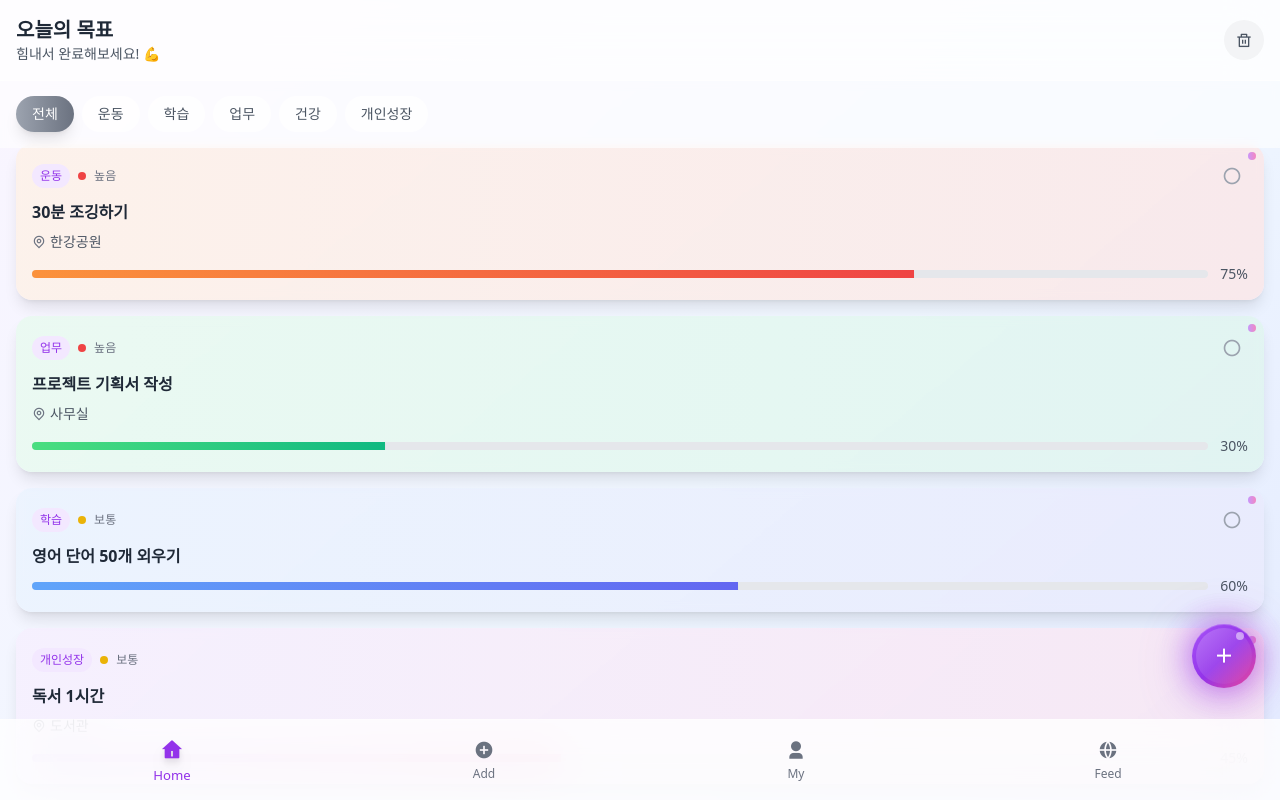
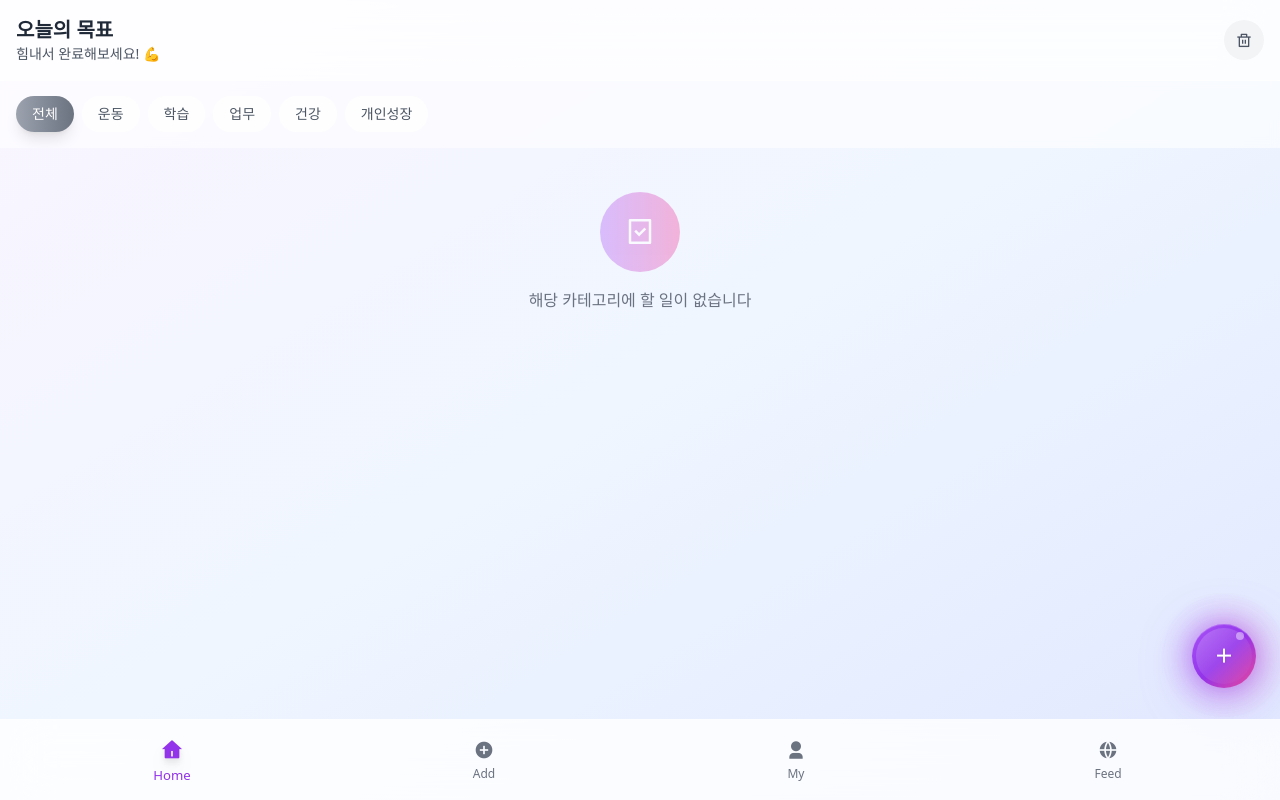
Before and after one commit to Hwanji2/Isang_WEB_prototype, a Next.js app in the folder isang/: page / in a window 1280 px wide. Shown: the top 800 px of the page. Built offline with nearby package versions, Linux system fonts and the light colour scheme.

Commit message:
할일 로컬호스트로 돌려버리기

```diff
--- a/isang/app/add/page.tsx
+++ b/isang/app/add/page.tsx
@@ -3,14 +3,27 @@
 import { useState } from 'react';
 import { useRouter } from 'next/navigation';
 import BottomNav from '../../components/BottomNav';
+import { useLocalStorage } from '../../hooks/useLocalStorage';
+
+interface Task {
+  id: string;
+  title: string;
+  category: string;
+  goal?: string;
+  dueDate?: string;
+  priority: 'low' | 'medium' | 'high';
+  completed: boolean;
+  createdAt: string;
+}
 
 export default function AddPage() {
   const router = useRouter();
+  const [tasks, setTasks] = useLocalStorage<Task[]>('tasks', []);
   const [taskTitle, setTaskTitle] = useState('');
   const [selectedCategory, setSelectedCategory] = useState('');
   const [selectedGoal, setSelectedGoal] = useState('');
   const [dueDate, setDueDate] = useState('');
-  const [priority, setPriority] = useState('medium');
+  const [priority, setPriority] = useState<'low' | 'medium' | 'high'>('medium');
 
   const categories = [
     { id: 'fitness', name: '운동', color: 'from-orange-400 to-red-500', icon: 'ri-run-line' },
@@ -36,7 +49,17 @@ export default function AddPage() {
 
   const handleSubmit = () => {
     if (taskTitle.trim() && selectedCategory) {
-      // Add task logic here
+      const newTask: Task = {
+        id: `task-${Date.now()}`,
+        title: taskTitle.trim(),
+        category: selectedCategory,
+        goal: selectedGoal,
+        dueDate: dueDate,
+        priority: priority,
+        completed: false,
+        createdAt: new Date().toISOString(),
+      };
+      setTasks([...tasks, newTask]);
       router.push('/');
     }
   };
@@ -118,7 +141,7 @@ export default function AddPage() {
             {priorities.map((p) => (
               <button
                 key={p.id}
-                onClick={() => setPriority(p.id)}
+                onClick={() => setPriority(p.id as 'low' | 'medium' | 'high')}
                 className={`flex-1 p-3 rounded-2xl text-sm font-medium transition-all duration-200 !rounded-button ${
                   priority === p.id
                     ? p.color
--- a/isang/app/my/page.tsx
+++ b/isang/app/my/page.tsx
@@ -1,8 +1,12 @@
+
 'use client';
 
 import { useState, useEffect, ChangeEvent } from 'react';
 import Link from 'next/link';
 import BottomNav from '../../components/BottomNav';
+
+import { useLocalStorage } from '../../hooks/useLocalStorage';
+
 
 // Define the user type for better type checking
 interface User {
@@ -14,7 +18,7 @@ interface User {
 }
 
 export default function MyPage() {
-  const [user, setUser] = useState<User>({
+  const [user, setUser] = useLocalStorage<User>('user', {
     name: '김이상',
     nickname: '@isang_achiever',
     avatar: 'https://readdy.ai/api/search-image?query=friendly%20Korean%20person%20profile%20photo%2C%20professional%20headshot%2C%20clean%20background%2C%20realistic%20portrait%20photography%2C%20natural%20lighting&width=120&height=120&seq=mypage1&orientation=squarish',
@@ -26,7 +30,7 @@ export default function MyPage() {
   const [editedName, setEditedName] = useState(user.name);
   const [editedAvatar, setEditedAvatar] = useState(user.avatar);
 
-  const [goals] = useState([
+  const [goals, setGoals] = useLocalStorage('goals', [
     { id: '1', name: '운동', progress: 85, target: 100, color: 'from-orange-400 to-red-500' },
     { id: '2', name: '학습', progress: 72, target: 100, color: 'from-blue-400 to-indigo-500' },
     { id: '3', name: '업무', progress: 90, target: 100, color: 'from-green-400 to-emerald-500' },
@@ -34,7 +38,7 @@ export default function MyPage() {
     { id: '5', name: '개인성장', progress: 55, target: 100, color: 'from-purple-400 to-pink-500' },
   ]);
 
-  const [badges, setBadges] = useState([
+  const [badges, setBadges] = useLocalStorage('badges', [
     { id: '1', name: '3일 연속', description: '3일 연속 할일 완료', icon: 'ri-fire-fill', color: 'from-orange-400 to-red-500', earned: true, progress: 3, target: 3 },
     { id: '2', name: '100점 돌파', description: '총 점수 100점 달성', icon: 'ri-trophy-fill', color: 'from-yellow-400 to-orange-500', earned: true, progress: 2847, target: 100 },
     { id: '3', name: '완벽한 주', description: '일주일 모든 할일 완료', icon: 'ri-star-fill', color: 'from-purple-400 to-pink-500', earned: true, progress: 1, target: 1 },
@@ -43,7 +47,7 @@ export default function MyPage() {
     { id: '6', name: '마스터', description: '레벨 50 달성', icon: 'ri-award-fill', color: 'from-green-400 to-emerald-500', earned: false, progress: 15, target: 50 },
   ]);
 
-  const [recentActivities, setRecentActivities] = useState([
+  const [recentActivities, setRecentActivities] = useLocalStorage('recentActivities', [
     { id: '1', task: '30분 조깅 완료', time: '2시간 전', type: 'fitness', proof: '한강공원에서 3km 달리기 완료!' },
     { id: '2', task: '영어 단어 50개 암기', time: '4시간 전', type: 'study', proof: '오늘 새로운 단어 50개 외웠어요.' },
     { id: '3', task: '프로젝트 회의 참석', time: '어제', type: 'work', proof: '팀 회의에서 새로운 아이디어 제안' },
@@ -51,7 +55,7 @@ export default function MyPage() {
     { id: '5', task: '물 2L 마시기', time: '2일 전', type: 'health', proof: '하루 권장량 달성!' },
   ]);
 
-  const [myRecords, setMyRecords] = useState([
+  const [myRecords, setMyRecords] = useLocalStorage('myRecords', [
     { id: '1', date: '2024-01-15', content: '오늘 정말 힘들었지만 모든 할일을 완료했다!', image: '', public: true },
     { id: '2', date: '2024-01-14', content: '운동 30분 완료. 체력이 조금씩 늘고 있는 것 같다.', image: '', public: false },
     { id: '3', date: '2024-01-13', content: '새로운 프로젝트 시작. 기대된다!', image: '', public: true },
@@ -119,6 +123,13 @@ export default function MyPage() {
   useEffect(() => {
     updateBadgeProgress();
   }, [user.totalScore, user.level]);
+
+  // When user data changes, update the edited state as well
+  useEffect(() => {
+    setEditedName(user.name);
+    setEditedAvatar(user.avatar);
+  }, [user]);
+
 
   return (
     <div className="min-h-screen bg-gradient-to-br from-purple-50 via-blue-50 to-indigo-100 pb-24">
@@ -198,7 +209,7 @@ export default function MyPage() {
         <div className="bg-white/70 backdrop-blur-sm rounded-3xl p-6 shadow-lg">
           <h3 className="text-lg font-bold text-gray-800 mb-4">목표 진행률</h3>
           <div className="space-y-4">
-            {goals.map((goal) => (
+            {goals.map((goal:any) => (
               <div key={goal.id} className="space-y-2">
                 <div className="flex items-center justify-between">
                   <span className="font-medium text-gray-700">{goal.name}</span>
@@ -247,7 +258,7 @@ export default function MyPage() {
             </button>
           </div>
           <div className="grid grid-cols-3 gap-4">
-            {badges.slice(0, 6).map((badge) => (
+            {badges.slice(0, 6).map((badge:any) => (
               <div
                 key={badge.id}
                 className={`aspect-square rounded-2xl p-4 flex flex-col items-center justify-center text-center transition-all duration-300 ${
@@ -283,7 +294,7 @@ export default function MyPage() {
             </button>
           </div>
           <div className="space-y-3">
-            {(showRecords ? myRecords : myRecords.slice(0, 2)).map((record) => (
+            {(showRecords ? myRecords : myRecords.slice(0, 2)).map((record:any) => (
               <div
                 key={record.id}
                 className="relative p-4 bg-white/50 rounded-2xl hover:bg-white/70 transition-all duration-200"
@@ -331,7 +342,7 @@ export default function MyPage() {
             </div>
           </div>
           <div className="space-y-3">
-            {(showActivities ? recentActivities : recentActivities.slice(0, 3)).map((activity) => (
+            {(showActivities ? recentActivities : recentActivities.slice(0, 3)).map((activity:any) => (
               <div
                 key={activity.id}
                 className="relative flex items-center space-x-3 p-3 bg-white/50 rounded-2xl hover:bg-white/70 transition-all duration-200"
@@ -373,7 +384,7 @@ export default function MyPage() {
               </button>
             </div>
             <div className="space-y-4">
-              {badges.map((badge) => (
+              {badges.map((badge:any) => (
                 <div
                   key={badge.id}
                   className={`p-4 rounded-2xl transition-all duration-300 ${
--- a/isang/app/page.tsx
+++ b/isang/app/page.tsx
@@ -1,4 +1,3 @@
-
 'use client';
 
 import { useState, useEffect } from 'react';
@@ -8,62 +7,35 @@ import FloatingAddButton from '../components/FloatingAddButton';
 import TaskCreationModal from '../components/TaskCreationModal';
 import FocusMode from '../components/FocusMode';
 import RecordVisibilityModal from '../components/RecordVisibilityModal';
+import { useLocalStorage } from '../hooks/useLocalStorage';
+
+interface Task {
+  id: string;
+  title: string;
+  goalName?: string;
+  progress?: number;
+  category: string;
+  priority: 'high' | 'medium' | 'low';
+  location?: string;
+  completed: boolean;
+  createdAt: string;
+  completedAt?: string;
+}
+
+interface Category {
+    id: string;
+    name: string;
+    color: string;
+}
 
 export default function Home() {
   const [activeFilter, setActiveFilter] = useState('전체');
   const [isAddModalOpen, setIsAddModalOpen] = useState(false);
   const [isFocusModeOpen, setIsFocusModeOpen] = useState(false);
   const [isRecordModalOpen, setIsRecordModalOpen] = useState(false);
-  const [selectedTask, setSelectedTask] = useState(null);
-  const [tasks, setTasks] = useState([
-    {
-      id: '1',
-      title: '30분 조깅하기',
-      goalName: '운동',
-      progress: 75,
-      category: 'fitness',
-      priority: 'high',
-      location: '한강공원'
-    },
-    {
-      id: '2',
-      title: '영어 단어 50개 외우기',
-      goalName: '학습',
-      progress: 60,
-      category: 'study',
-      priority: 'medium',
-      location: ''
-    },
-    {
-      id: '3',
-      title: '프로젝트 기획서 작성',
-      goalName: '업무',
-      progress: 30,
-      category: 'work',
-      priority: 'high',
-      location: '사무실'
-    },
-    {
-      id: '4',
-      title: '물 2L 마시기',
-      goalName: '건강',
-      progress: 80,
-      category: 'health',
-      priority: 'low',
-      location: ''
-    },
-    {
-      id: '5',
-      title: '독서 1시간',
-      goalName: '개인성장',
-      progress: 45,
-      category: 'personal',
-      priority: 'medium',
-      location: '도서관'
-    }
-  ]);
-
-  const [categories, setCategories] = useState([
+  const [selectedTask, setSelectedTask] = useState<Task | null>(null);
+  const [tasks, setTasks] = useLocalStorage<Task[]>('tasks', []);
+  const [categories, setCategories] = useLocalStorage<Category[]>('categories', [
     { id: 'all', name: '전체', color: 'from-gray-400 to-gray-500' },
     { id: 'fitness', name: '운동', color: 'from-orange-400 to-red-500' },
     { id: 'study', name: '학습', color: 'from-blue-400 to-indigo-500' },
@@ -71,6 +43,8 @@ export default function Home() {
     { id: 'health', name: '건강', color: 'from-cyan-400 to-teal-500' },
     { id: 'personal', name: '개인성장', color: 'from-purple-400 to-pink-500' },
   ]);
+  const [recentActivities, setRecentActivities] = useLocalStorage<any[]>('recentActivities', []);
+
 
   const [showDeleteMode, setShowDeleteMode] = useState(false);
 
@@ -105,11 +79,22 @@ export default function Home() {
 
   const handleRecordConfirm = (settings: any) => {
     if (selectedTask) {
-      setTasks(tasks.map(task =>
-        task.id === selectedTask.id
-          ? { ...task, progress: 100 }
-          : task
-      ));
+        const now = new Date();
+        const updatedTasks = tasks.map(task =>
+            task.id === selectedTask.id
+            ? { ...task, completed: true, progress: 100, completedAt: now.toISOString() }
+            : task
+        );
+        setTasks(updatedTasks);
+
+        const newActivity = {
+            id: `activity-${Date.now()}`,
+            task: `${selectedTask.title} 완료`,
+            time: '방금 전',
+            type: 'task',
+            proof: `"${selectedTask.title}" 할 일을 성공적으로 마쳤습니다.`
+        };
+        setRecentActivities([newActivity, ...recentActivities]);
     }
     setSelectedTask(null);
     setIsRecordModalOpen(false);
@@ -117,7 +102,7 @@ export default function Home() {
 
   const handleAddTask = (newTask: any) => {
     const priority = getAIPriority(newTask.title, newTask.category);
-    setTasks([...tasks, { ...newTask, priority }]);
+    setTasks([...tasks, { ...newTask, id: `task-${Date.now()}`, priority, completed: false, createdAt: new Date().toISOString() }]);
   };
 
   const handleAddCategory = (newCategory: any) => {
@@ -144,8 +129,11 @@ export default function Home() {
       });
 
   // 우선순위별 정렬
-  const sortedTasks = filteredTasks.sort((a, b) => {
+  const sortedTasks = [...filteredTasks].sort((a, b) => {
     const priorityOrder = { high: 3, medium: 2, low: 1 };
+    if (a.completed !== b.completed) {
+        return a.completed ? 1 : -1;
+    }
     return priorityOrder[b.priority] - priorityOrder[a.priority];
   });
 
@@ -206,9 +194,9 @@ export default function Home() {
             <div key={task.id} className="relative">
               <TaskCard
                 {...task}
-                onComplete={handleTaskComplete}
+                onComplete={() => handleTaskComplete(task.id)}
                 showDeleteMode={showDeleteMode}
-                onDelete={handleDeleteTask}
+                onDelete={() => handleDeleteTask(task.id)}
               />
             </div>
           ))}
--- /dev/null
+++ b/isang/hooks/useLocalStorage.ts
@@ -0,0 +1,34 @@
+
+'use client';
+
+import { useState } from 'react';
+
+export function useLocalStorage<T>(key: string, initialValue: T) {
+  const [storedValue, setStoredValue] = useState<T>(() => {
+    if (typeof window === 'undefined') {
+      return initialValue;
+    }
+    try {
+      const item = window.localStorage.getItem(key);
+      return item ? JSON.parse(item) : initialValue;
+    } catch (error) {
+      console.log(error);
+      return initialValue;
+    }
+  });
+
+  const setValue = (value: T | ((val: T) => T)) => {
+    try {
+      const valueToStore =
+        value instanceof Function ? value(storedValue) : value;
+      setStoredValue(valueToStore);
+      if (typeof window !== 'undefined') {
+        window.localStorage.setItem(key, JSON.stringify(valueToStore));
+      }
+    } catch (error) {
+      console.log(error);
+    }
+  };
+
+  return [storedValue, setValue] as const;
+}
```
